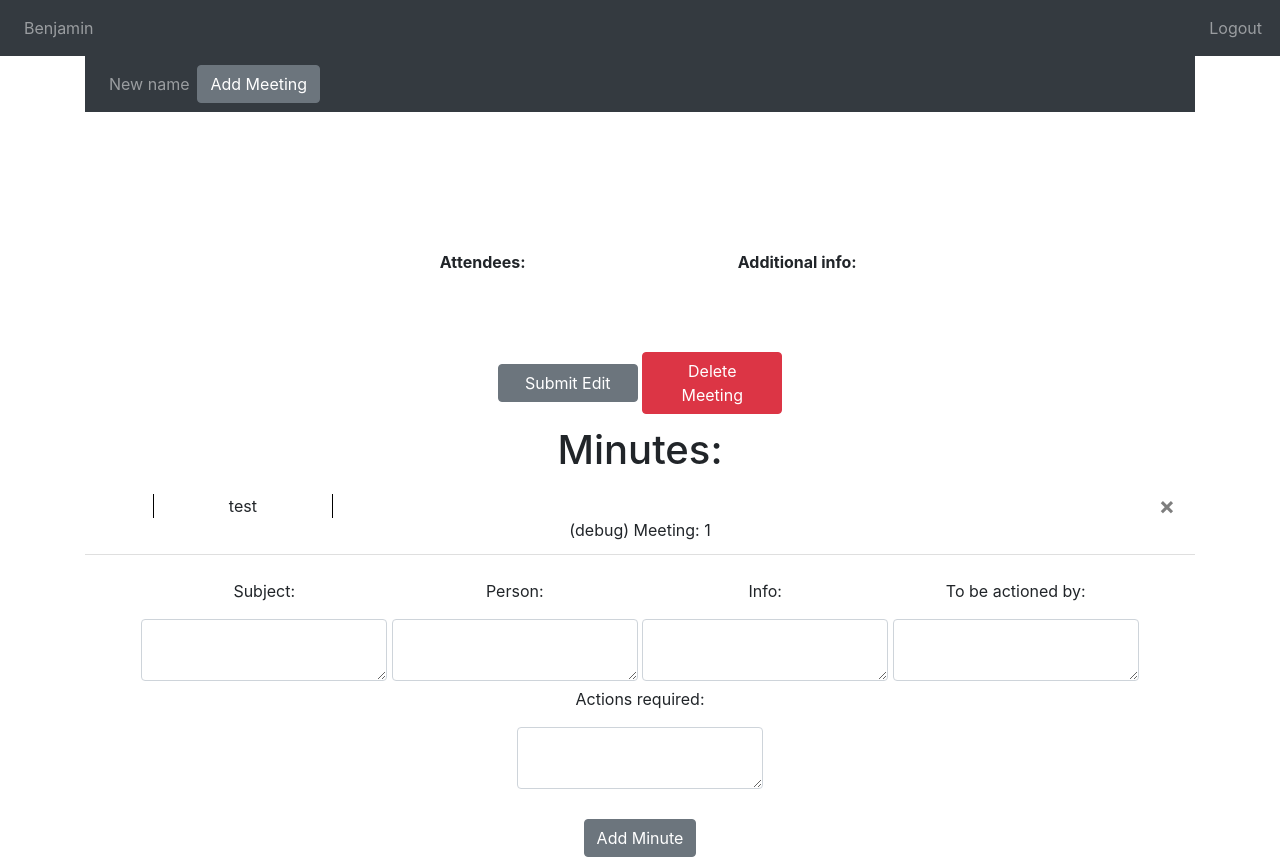
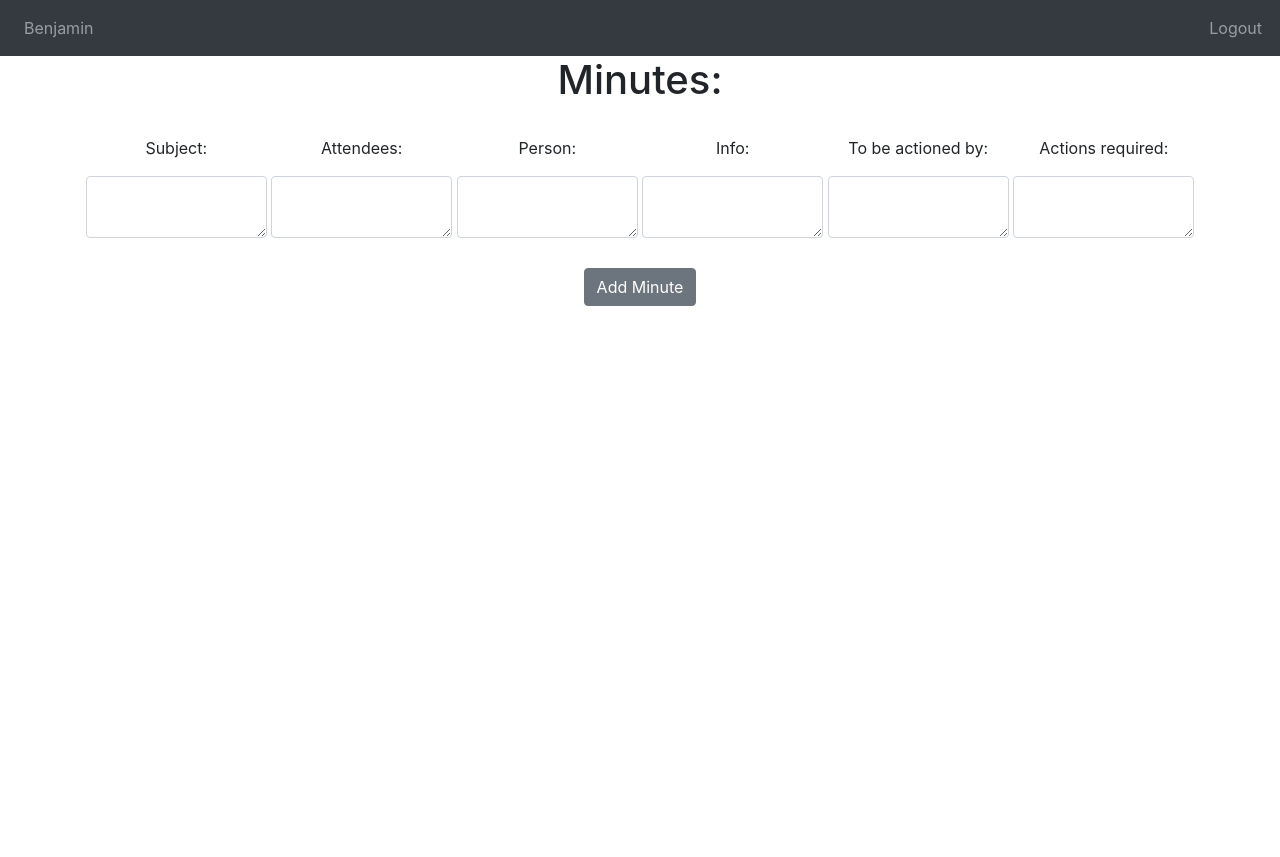
Before and after one commit to BenjaminKlenner1/MeetingMinutes, a Flask app: page / in a window 1280 px wide. After the commit the page ends 306 px from the top, so only its background shows below. Run offline with Flask 2, Linux system fonts and the light colour scheme; a user stored in the database is signed in; data comes from the database, SQL or seed files in the repository; data that the repository does not hold is empty; some libraries are stand-ins or nearby versions.

Commit message:
Revert to no meeting

```diff
--- a/website/static/index.js
+++ b/website/static/index.js
@@ -6,12 +6,3 @@
         window.location.href = "/"
     });
 }
-
-function selectMeeting(meetingId) {
-    fetch('/select-meeting', {
-        method: 'POST',
-        body: JSON.stringify({meetingId: meetingId})
-    }).then((_res) => {
-        window.location.href = "/"
-    });
-}
--- a/website/static/style.css
+++ b/website/static/style.css
@@ -1,6 +1,3 @@
-/*not linked*/
-
-
 .form {
     text-align:center;
 }
@@ -11,6 +8,7 @@
 
 .form-item {
     display:inline-block;
+    width: 181px;
 }
 
 .form-item p {
@@ -19,7 +17,7 @@
 
 .minute-item {
     display:inline-block;
-    width: 180px;
+    width: 160px;
     border-color: black;
     border-width: 0px 1px;
     border-style: solid;
@@ -27,32 +25,6 @@
     padding: 0px 10px;
 }
 
-.meeting-item {
-    display:inline-block;
-    width: 300px;
-    border-width: 0px 0px;
-    margin: 0px 5px;
-    padding: 0px 10px;
-    resize: none;
-    text-align: center;
-}
-
 .minutes {
     text-align:center;
 }
-
-.meeting-bar {
-    text-align:center;
-}
-
-.meeting-label, .meeting-date {
-    font-weight: 700;
-}
-
-.meeting-btn {
-    width: 140px;
-}
-
-.meeting-name {
-    width: 400px;
-}
--- a/website/templates/home.html
+++ b/website/templates/home.html
@@ -1,67 +1,16 @@
 {% extends "base.html" %} {% block title %}Home{% endblock %}
 
 {% block content %}
-<nav class="navbar navbar-expand-lg navbar-dark bg-dark">
-    <button class="navbar-toggler" type="button" data-toggle="collapse" data-target="#navbar">
-        <span class="navbar-toggler-icon"></span>
-    </button>
-    <div class="collapse navbar-collapse" id="navbar">
-        <div class = "navbar-nav">
-            {% for meeting in user.meetings %}
-            <div class="meetings">
-                <div class="nav-item nav-link" style="display:block">
-                    <a onClick="selectMeeting({{ meeting.id }})">{{ meeting.name }}</a>
-                </div>
-            </div>
-            {% endfor %}
-        </div>
-
-        <form name="meetings" id="meetings" method="POST">
-            <div align="center">
-                <button type="submit" name="button" id="button" value="meeting" class="btn btn-secondary">Add Meeting</button>
-            </div>
-        </form>
-
-    </div>
-</nav>
-
-<div class="meeting">
-    <form method="POST">
-        <ul class="list-group list-group-flush">
-            <li class="list-group-item">
-                <!--If I wrap this in a python statement it works-->
-                <div class="meeting-bar">
-                    <div>
-                        <div class="meeting-date meeting-item">{{ meeting.date }}</div>
-                    </div>
-                        <textarea class="meeting-name meeting-item h1" name="meeting_name" id="meeting_name">{{ meeting.name }}</textarea>
-                    <br />
-                    <p class="meeting-item meeting-label">Attendees:</p>
-                    <p class="meeting-item meeting-label">Additional info:</p>
-                    <br />
-                    <textarea class="meeting-attendees meeting-item" name="attendees" id="attendees">{{ meeting.attendees }}</textarea>
-                    <textarea class="meeting-info meeting-item" name="meeting_info" id="meeting_info">{{ meeting.info }}</textarea>
-                </div>
-                <br />
-                <div align="center">
-                    <button type="submit" name="button" id="button" value="submit-edit" class="btn btn-secondary meeting-btn">Submit Edit</button>
-                    <button type="submit" name="button" id="button" value="delete-meeting" class="btn btn-danger meeting-btn">Delete Meeting</button>
-                </div>
-            </li>
-        </ul>
-    </form>
-</div>
-
-
-
 <h1 align="center">Minutes:</h1>
 <ul class="list-group list-group-flush">
     {% for minute in user.minutes %}
-    {% if minute.meeting_id == meeting %}
     <li class="list-group-item">
         <div class="minutes">
             <div class="minute-item">
                 {{ minute.subject }}
+            </div>
+            <div class="minute-item">
+                {{ minute.attendees }}
             </div>
             <div class="minute-item">
                 {{ minute.person }}
@@ -78,10 +27,8 @@
             <button type="button" class="close" onClick="deleteMinute({{ minute.id }})">
                 <span aria-hidden="true">&times;</span>
             </button>
-            <p style="margin:0px;">(debug) Meeting: {{ minute.meeting_id}}</p>
         </div>
     </li>
-    {% endif %}
     {% endfor %}
 </ul>
 
@@ -91,6 +38,10 @@
         <div class="form-item" style="display:inline-block;">
             <p>Subject:</p>
             <textarea name="subject" id="subject" class="form-control"></textarea>
+        </div>
+        <div class="form-item" style="display:inline-block;">
+            <p>Attendees:</p>
+            <textarea name="attendees" id="attendees" class="form-control"></textarea>
         </div>
         <div class="form-item" style="display:inline-block;">
             <p>Person:</p>
--- a/website/views.py
+++ b/website/views.py
@@ -1,7 +1,7 @@
 from pickletools import read_uint1
 from flask import Blueprint, render_template, request, flash, jsonify
 from flask_login import login_required, current_user
-from .models import Minute, Meeting
+from .models import Minute
 from . import db
 import json
 
@@ -9,8 +9,6 @@
 @views.route('/', methods=['GET', 'POST'])
 @login_required
 def home():
-    #set meeting_id to id selected in second navabar
-    meeting_id = 1
     if request.method == 'POST':
         if request.form.get('button') == "minute":
             subject = request.form.get('subject')
@@ -18,56 +16,21 @@
             info = request.form.get('info')
             act_by = request.form.get('act_by')
             act_req = request.form.get('act_req')
+            attendees = request.form.get('attendees')
 
             if len(subject) < 1:
                 flash('Minute is too short', category='error')
                 pass
             else:
-                new_minute = Minute(subject=subject, user_id=current_user.id, person=person, info=info, act_by=act_by, act_req=act_req, meeting_id=meeting_id)
+                new_minute = Minute(subject=subject, user_id=current_user.id, person=person, info=info, act_by=act_by, act_req=act_req, attendees=attendees)
                 db.session.add(new_minute)
                 db.session.commit()
                 flash('Minute submitted!', category="success")
-        elif request.form.get('button') == "meeting":
-
-            #check for meetings with default name AND matching user id
-            meeting = Meeting.query.filter_by(name="Unnamed meeting").first()
-            if meeting and meeting.user_id == current_user.id:
-                flash('Rename new meeting before creating new one!', category='error')
-
-
-            else:
-                new_meeting = Meeting(name="Unnamed meeting",user_id=current_user.id)
-                db.session.add(new_meeting)
-                db.session.commit()
-
-        elif request.form.get('button') == "submit-edit":
-            #This needs to be selected by meetings navbar
-            selected_meeting = "1"
-            name = request.form.get('meeting_name')
-            attendees = request.form.get('attendees')
-            info = request.form.get('meeting_info')
-
-            if len(name) < 1:
-                flash('Meeting name is too short', category='error')
-                pass
-            else:
-                meeting = Meeting.query.filter_by(id=selected_meeting).first()
-                meeting.name = name
-                meeting.attendees = attendees
-                meeting.info = info
-                db.session.commit()
-
-
-        elif request.form.get('button') == "delete-meeting":
-            #delete meeting and matching minutes
-            pass
-
-        else:
-            flash('Fail', category="error")
 
 
 
-    return render_template("home.html", user=current_user, meeting=meeting_id)
+
+    return render_template("home.html", user=current_user)
 
 @views.route('/delete-minute', methods=['POST'])
 def delete_minute():
@@ -80,13 +43,3 @@
             db.session.commit()
 
     return jsonify({})
-
-@views.route('/select-meeting', methods=['POST'])
-def select_meeting():
-    meeting = json.loads(request.data)
-    meetingId = meeting['meetingId']
-    meeting = Meeting.query.get(meetingId)
-    if meeting:
-        if meeting.user_id == current_user.id:
-            print(meetingId)
-            return render_template("home.html", user=current_user, meeting=meetingId)
```
Also changed, not shown: website/models.py (+1 -11 lines), website/database.db.
